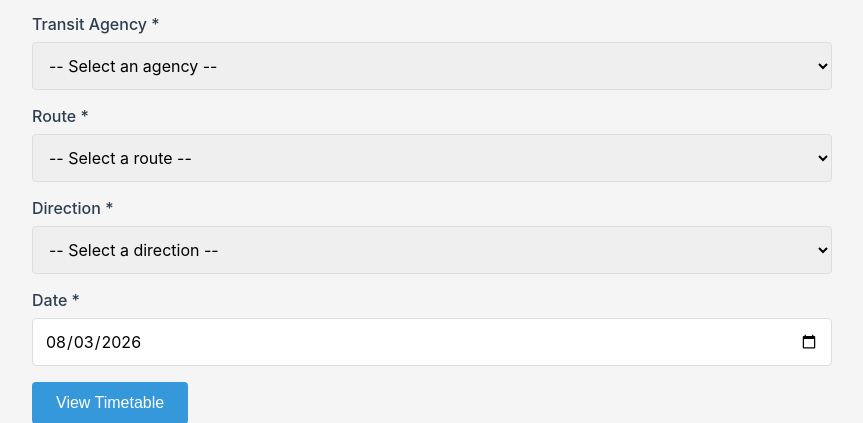
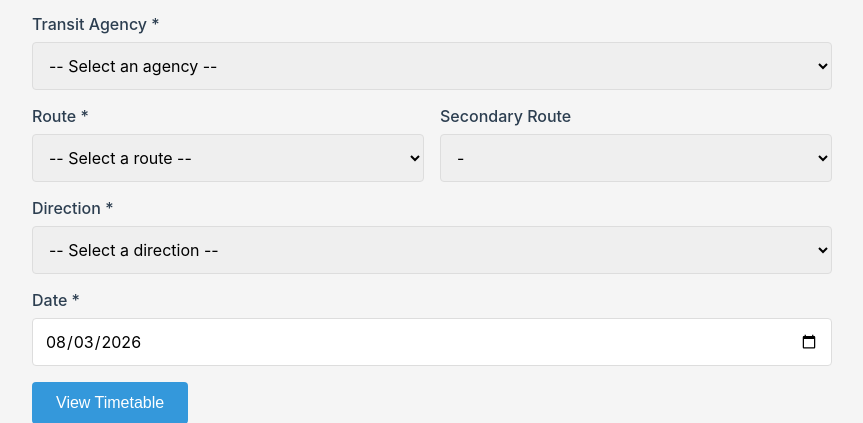
Before and after one commit to dkhl65/gtfs-local, a Flask app: page / in a window 1280 px wide. Shown: the part 174-597 px from the top of the page, without its empty margins (8-871 px from the left). Run offline with Flask 3, Linux system fonts and the light colour scheme; some libraries are stand-ins or nearby versions.

Commit message:
Add secondary route selection

```diff
--- a/app.py
+++ b/app.py
@@ -1,7 +1,7 @@
 from flask import Flask, render_template, request, send_file, jsonify
 import datetime as dt
 import io
-from output import (
+from gtfs_data import (
     generate_timetable,
     get_available_routes,
     get_direction_labels,
@@ -279,6 +279,7 @@ def timetable():
     """Display timetable based on query parameters."""
     agency = request.args.get("agency", "").lower()
     route = request.args.get("route", "")
+    secondary_route = request.args.get("secondary-route", "")
     direction = request.args.get("direction", "")
     date_str = request.args.get("date", "")
 
@@ -289,6 +290,8 @@ def timetable():
         trip_date = date_str.replace("-", "")
         direction_id = int(direction)
 
+        if secondary_route:
+            route += f",{secondary_route}"
         route_id = parse_route_ids(route)
         available_directions = get_available_directions(agency, route_id)
         if not available_directions:
--- a/static/form.css
+++ b/static/form.css
@@ -3,7 +3,7 @@
     margin: auto;
 }
 
-.form-group {
+.form-container form {
     max-width: 800px;
 }
 
--- a/static/form.js
+++ b/static/form.js
@@ -32,6 +32,34 @@ function updateRoutes(routesByAgency) {
     }
 
     resetDirectionOptions();
+}
+
+function updateSecondaryRouteOptions(routesByAgency) {
+    const agency = document.getElementById("agency").value;
+    const routeSelected = document.getElementById("route").value;
+    const secondaryRouteSelect = document.getElementById("secondary-route");
+
+    secondaryRouteSelect.innerHTML = '<option value="">-</option>';
+
+    if (agency && routesByAgency[agency]) {
+        const agencyRoutes = routesByAgency[agency];
+        const shortNames = agencyRoutes.map(route => String(route.route_short_name ?? route.route_short_names ?? "").trim());
+        const allShortNamesPresent = shortNames.every(shortName => shortName.length > 0);
+        const shortNamesAreUnique = new Set(shortNames).size === shortNames.length;
+        const useShortName = allShortNamesPresent && shortNamesAreUnique;
+
+        agencyRoutes.forEach(route => {
+            if (route.route_id && route.route_id !== routeSelected) {
+                const labelId = useShortName
+                    ? route.route_short_name
+                    : route.route_id;
+                const option = document.createElement("option");
+                option.value = route.route_id;
+                option.textContent = `${labelId} - ${route.route_long_name}`;
+                secondaryRouteSelect.appendChild(option);
+            }
+        });
+    }
 }
 
 async function updateDirectionOptions() {
@@ -78,6 +106,7 @@ async function updateDirectionOptions() {
 document.addEventListener("DOMContentLoaded", function () {
     const agencySelect = document.getElementById("agency");
     const routeSelect = document.getElementById("route");
+    const secondaryRouteSelect = document.getElementById("secondary-route");
     const routesByAgency = JSON.parse(agencySelect.dataset.routes);
 
     agencySelect.addEventListener("change", function () {
@@ -86,5 +115,6 @@ document.addEventListener("DOMContentLoaded", function () {
 
     routeSelect.addEventListener("change", function () {
         updateDirectionOptions();
+        updateSecondaryRouteOptions(routesByAgency);
     });
 });
--- a/static/timetable.css
+++ b/static/timetable.css
@@ -77,7 +77,7 @@ th {
 td {
     padding: 0.75rem 1rem;
     border-bottom: 1px solid #ecf0f1;
-    min-width: 80px;
+    min-width: 85px;
 }
 
 tbody tr:hover {
--- a/static/timetable.js
+++ b/static/timetable.js
@@ -269,8 +269,8 @@ document.addEventListener("DOMContentLoaded", () => {
 
 		const columnOrder = isFilteringActive
 			? defaultColumnOrder.slice().sort((leftIndex, rightIndex) => {
-				const leftTime = rowModels[visibleStart].times[leftIndex];
-				const rightTime = rowModels[visibleStart].times[rightIndex];
+				const leftTime = pickTripTime(leftIndex, visibleStart, visibleEnd, true);
+				const rightTime = pickTripTime(rightIndex, visibleStart, visibleEnd, true);
 
 				if (leftTime === null && rightTime === null) {
 					return leftIndex - rightIndex;
--- a/templates/form.html
+++ b/templates/form.html
@@ -4,11 +4,9 @@
 
 {% block content %}
 <link rel="stylesheet" href="{{ url_for('static', filename='form.css') }}">
-
 <div class="form-container">
     <h2 class="select-route-title">Select a Route</h2>
     <p class="select-route-subtitle">Choose your transit agency, route, direction, and travel date to view the timetable.</p>
-
     <form method="get" action="/timetable">
         <div class="form-group">
             <label for="agency">Transit Agency *</label>
@@ -19,14 +17,20 @@
                 <option value="gotransit">GO Transit</option>
             </select>
         </div>
-
-        <div class="form-group">
-            <label for="route">Route *</label>
-            <select id="route" name="route" required>
-                <option value="">-- Select a route --</option>
-            </select>
+        <div class="form-row">
+            <div class="form-group">
+                <label for="route">Route *</label>
+                <select id="route" name="route" required>
+                    <option value="">-- Select a route --</option>
+                </select>
+            </div>
+            <div class="form-group">
+                <label for="secondary-route">Secondary Route</label>
+                <select id="secondary-route" name="secondary-route">
+                    <option value="">-</option>
+                </select>
+            </div>
         </div>
-
         <div class="form-group">
             <label for="direction">Direction *</label>
             <select id="direction" name="direction" required>
@@ -35,7 +39,6 @@
                 <option value="1">Direction 1</option>
             </select>
         </div>
-
         <div class="form-group">
             <label for="date">Date *</label>
             <input type="date" id="date" name="date" required value="{{ today }}">
@@ -44,7 +47,6 @@
         <button type="submit">View Timetable</button>
     </form>
 </div>
-
 {% endblock %}
 
 {% block scripts %}
```
Also changed, not shown: gtfs_data.py (renamed from output.py).
